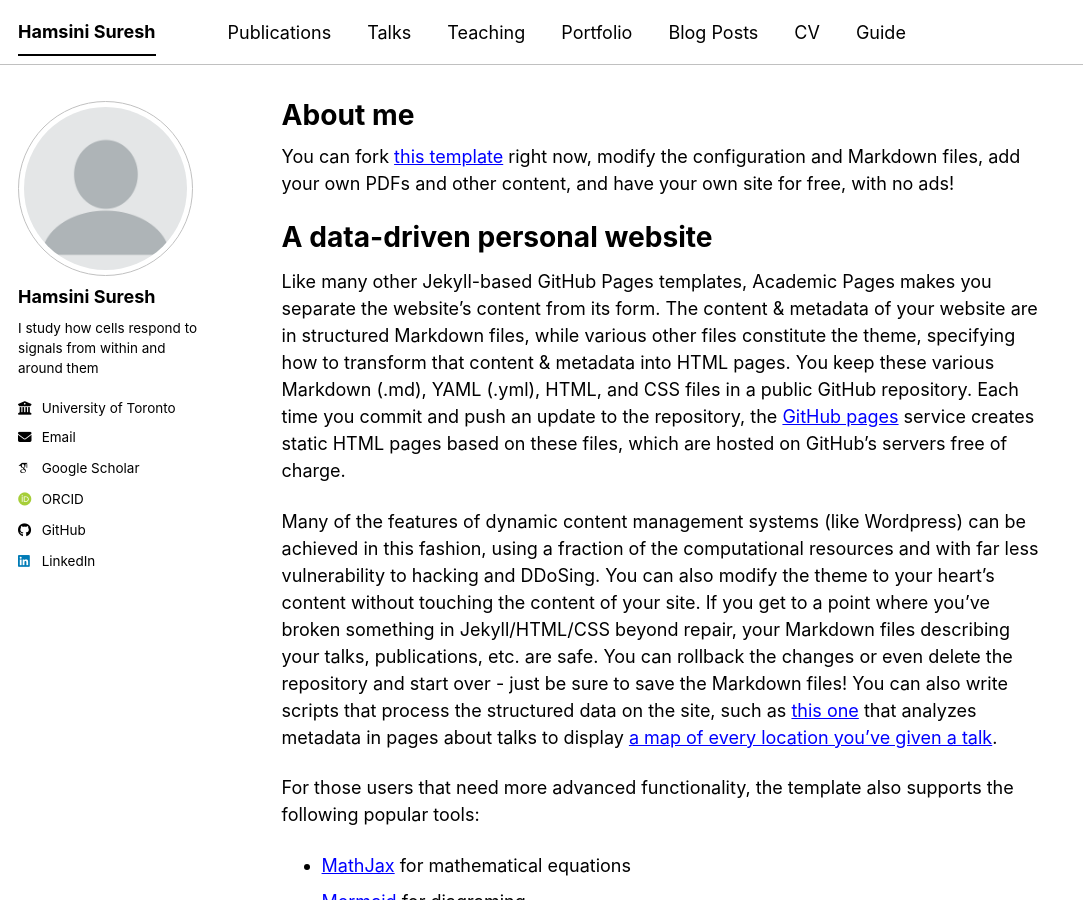
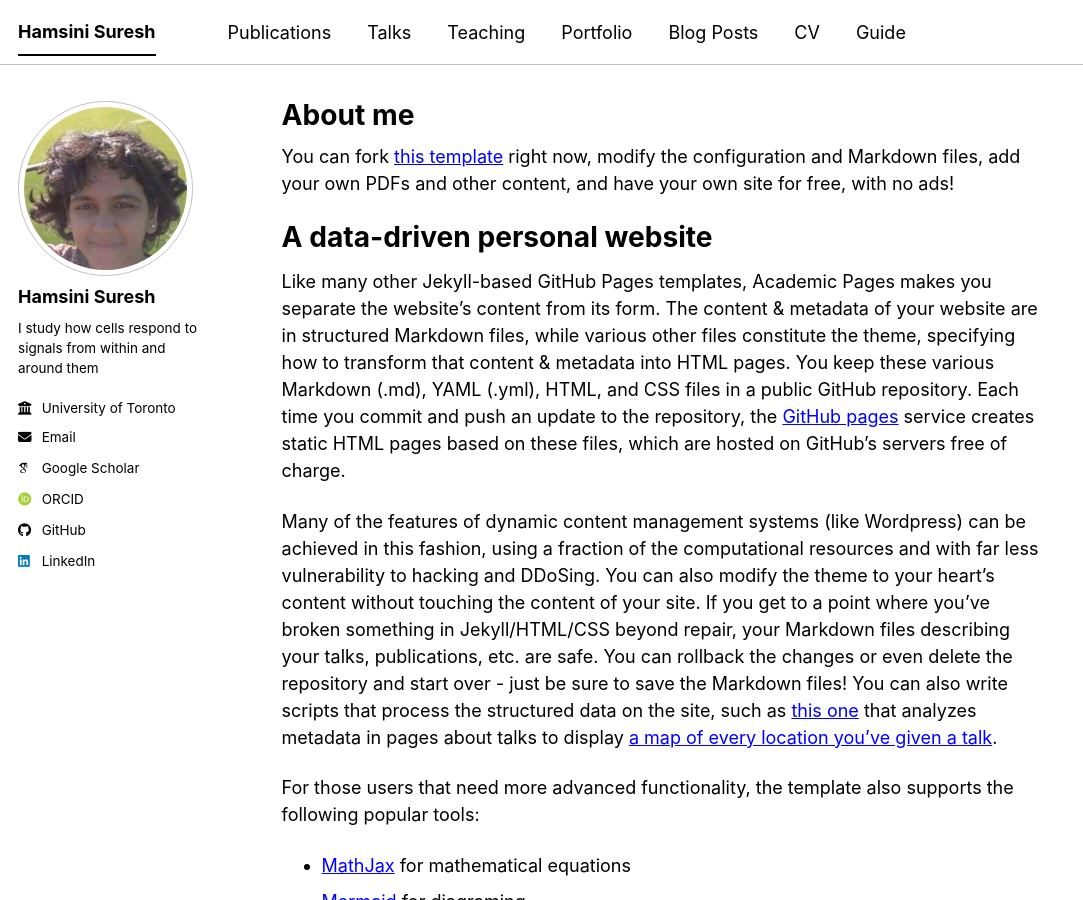
Before and after one commit to hamsinisuresh/hamsinisuresh.github.io, a Jekyll site: the page built from _pages/about.md, in a window 1280 px wide and 900 px high. Shown: the whole window, without its empty margins (0-1083 px from the left). Built offline with Jekyll 4.4.1, drawn with Linux system fonts in a browser that asks for light colours; some web fonts are replaced; a script bundle is joined from its source files by our own code; library files that are not in the unit come from our copies.

Commit message:
Update _config.yml

```diff
--- a/_config.yml
+++ b/_config.yml
@@ -23,7 +23,7 @@ repository               : "hamsinisuresh/hamsinisuresh.github.io"
 #               Additional customization can be done by editing /_includes/author-profile.html
 author:
   # Biographic information
-  avatar           : "profile.png"
+  avatar           : "hamsini.jpeg"
   name             : "Hamsini Suresh"
   pronouns         : # example: "she/her"
   bio              : "I study how cells respond to signals from within and around them"
```
